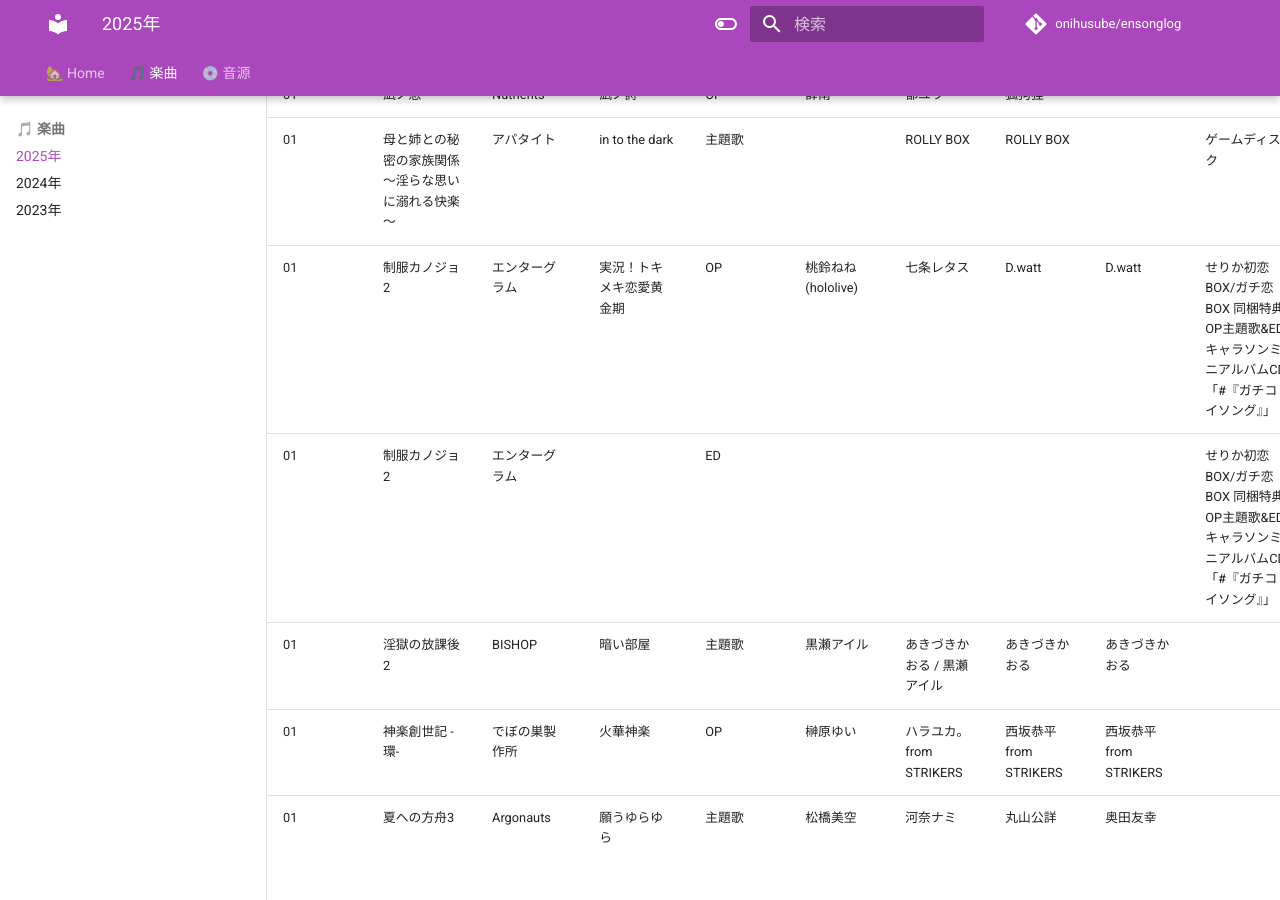
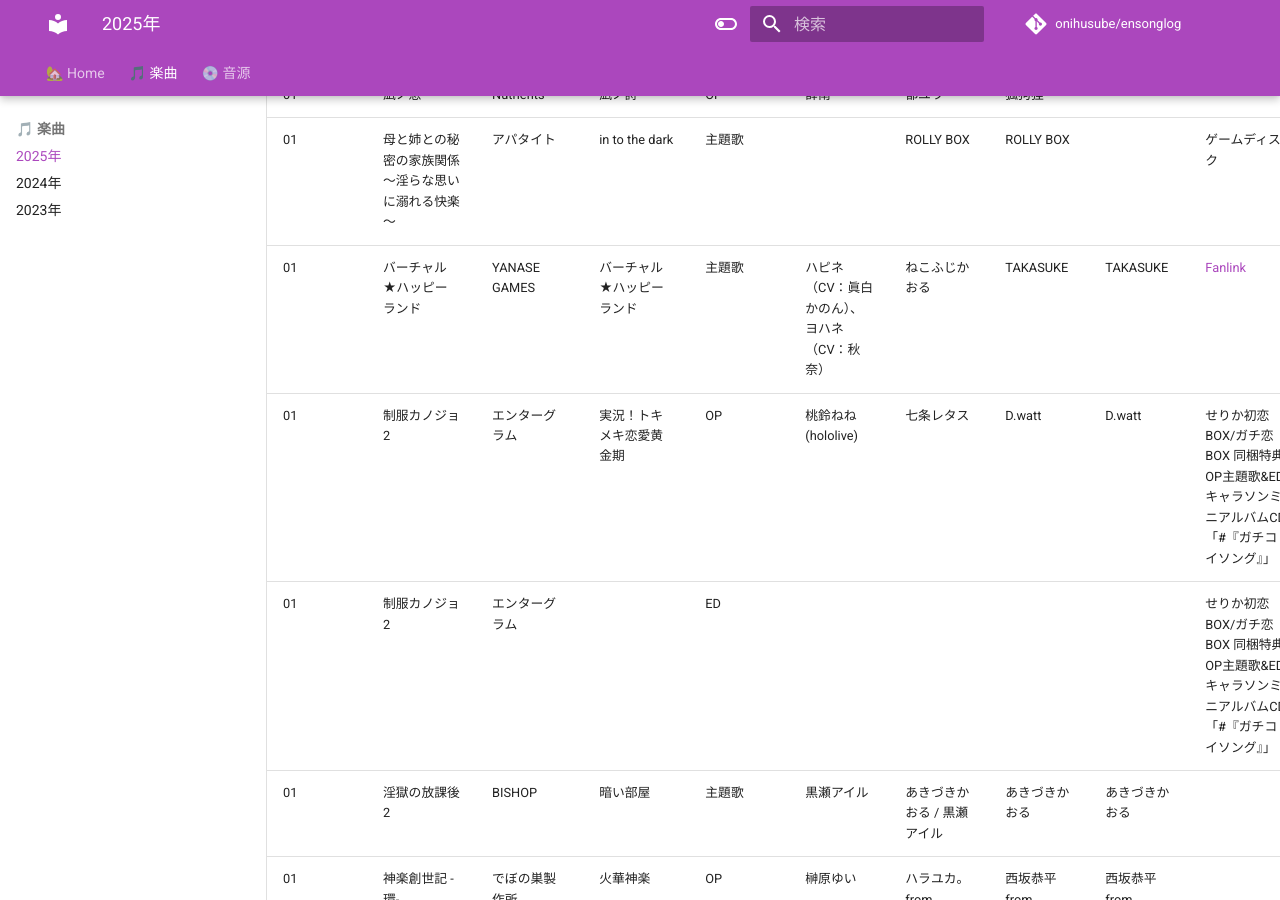
Before and after one commit to onihusube/ensonglog, an MkDocs documentation site: the page built from docs/2025/楽曲.md, in a window 1280 px wide and 900 px high, scrolled down 349 px. Built offline with MkDocs 1.6.1 and Material for MkDocs 9.7.7, drawn with Linux system fonts in a browser that asks for light colours; emoji names are drawn with the system emoji font; comment, search, counter and statistics services are not loaded; some of the changed text lies outside the part shown.

Commit message:
バーチャル★ハッピーランド発売したので移動

```diff
--- a/docs/2025/楽曲.md
+++ b/docs/2025/楽曲.md
@@ -12,6 +12,7 @@ search:
 | 01<!--/10--> | 生意気な巨乳ギャルと性行為実習！？～実は処女なんて言えないし～ | アパタイト | 雨予報 | 主題歌 |  | ROLLY BOX | ROLLY BOX |  | ゲームディスク |  | [:rabbit:](https://chobit.cc/1kok1) |
 | 01<!--/15--> | 凪ノ恋 | Nutrients | 凪ノ詩 | OP | 薛南 | 都ユウ | 狐狗狸 |  |  |  | [:fontawesome-brands-youtube:](https://www.youtube.com/watch?v=IWTaXXLisYE) |
 | 01<!--/17--> | 母と姉との秘密の家族関係 ～淫らな思いに溺れる快楽～ | アパタイト | in to the dark | 主題歌 |  | ROLLY BOX | ROLLY BOX |  | ゲームディスク |  | [:rabbit:](https://chobit.cc/5i78t) |
+| 01<!--/22--> | バーチャル★ハッピーランド | YANASE GAMES | バーチャル★ハッピーランド | 主題歌 | ハピネ（CV：眞白かのん）、ヨハネ（CV：秋奈） | ねこふじかおる | TAKASUKE | TAKASUKE | [Fanlink](https://fanlink.tv/v9eY) |  | [:fontawesome-brands-youtube:](https://www.youtube.com/watch?v=vg7qzQmXP6o) |
 | 01<!--/23--> | 制服カノジョ2 | エンターグラム | 実況！トキメキ恋愛黄金期 | OP | 桃鈴ねね (hololive) | 七条レタス | D.watt | D.watt | せりか初恋BOX/ガチ恋BOX 同梱特典 OP主題歌&EDキャラソンミニアルバムCD「#『ガチコイソング』」 | | [:fontawesome-brands-youtube:](https://www.youtube.com/watch?v=fcVAU3Kz-tE) |
 | 01<!--/23--> | 制服カノジョ2 | エンターグラム |  | ED |  |  |  |  | せりか初恋BOX/ガチ恋BOX 同梱特典 OP主題歌&EDキャラソンミニアルバムCD「#『ガチコイソング』」 | | |
 | 01<!--/31--> | 淫獄の放課後2 | BISHOP | 暗い部屋 | 主題歌 | 黒瀬アイル | あきづきかおる / 黒瀬アイル | あきづきかおる | あきづきかおる | | Produced by アトリエピーチ | [:octicons-video-16:](https://emdb.info/video/ingoku-no-hokago-2-demo/) |
@@ -39,7 +40,6 @@ search:
 
 | 月 | 作品 | ブランド | 曲名 | 種別 | ボーカル | 作詞 | 作曲 | 編曲 | 音源 | その他 | 試聴 |
 | --- | --- | --- | --- | --- | --- | --- | --- | --- | --- | --- | --- |
-|  | バーチャル★ハッピーランド |  | バーチャル★ハッピーランド | 主題歌 | ハピネ（CV：眞白かのん）、ヨハネ（CV：秋奈） | ねこふじかおる | TAKASUKE | TAKASUKE | [Fanlink](https://fanlink.tv/v9eY) |  | [:fontawesome-brands-youtube:](https://www.youtube.com/watch?v=vg7qzQmXP6o) |
 | | Clover Reset | vividX | Clover Reset | 主題歌 | 白砂沙帆（CV. 立花茉鈴） | ShoichiroToko | ShoichiroToko | ShoichiroToko | | | [:fontawesome-brands-youtube:](https://www.youtube.com/watch?v=-vis2ox8tqE) |
 |  | 梦之彼方-fate prologue |  | 今はいいんだよ | 主題歌 | MIMI×kotoha |  |  |  |  |  |  |
 |  | 梦之彼方-fate prologue |  | 大好きだよ | キャラクターソング | のんです | のんです、菱爱 | 東の明るさ | 東の明るさ |  |  | [B站](https://bilibili.com/video/BV19H4y177hK/) |
```
